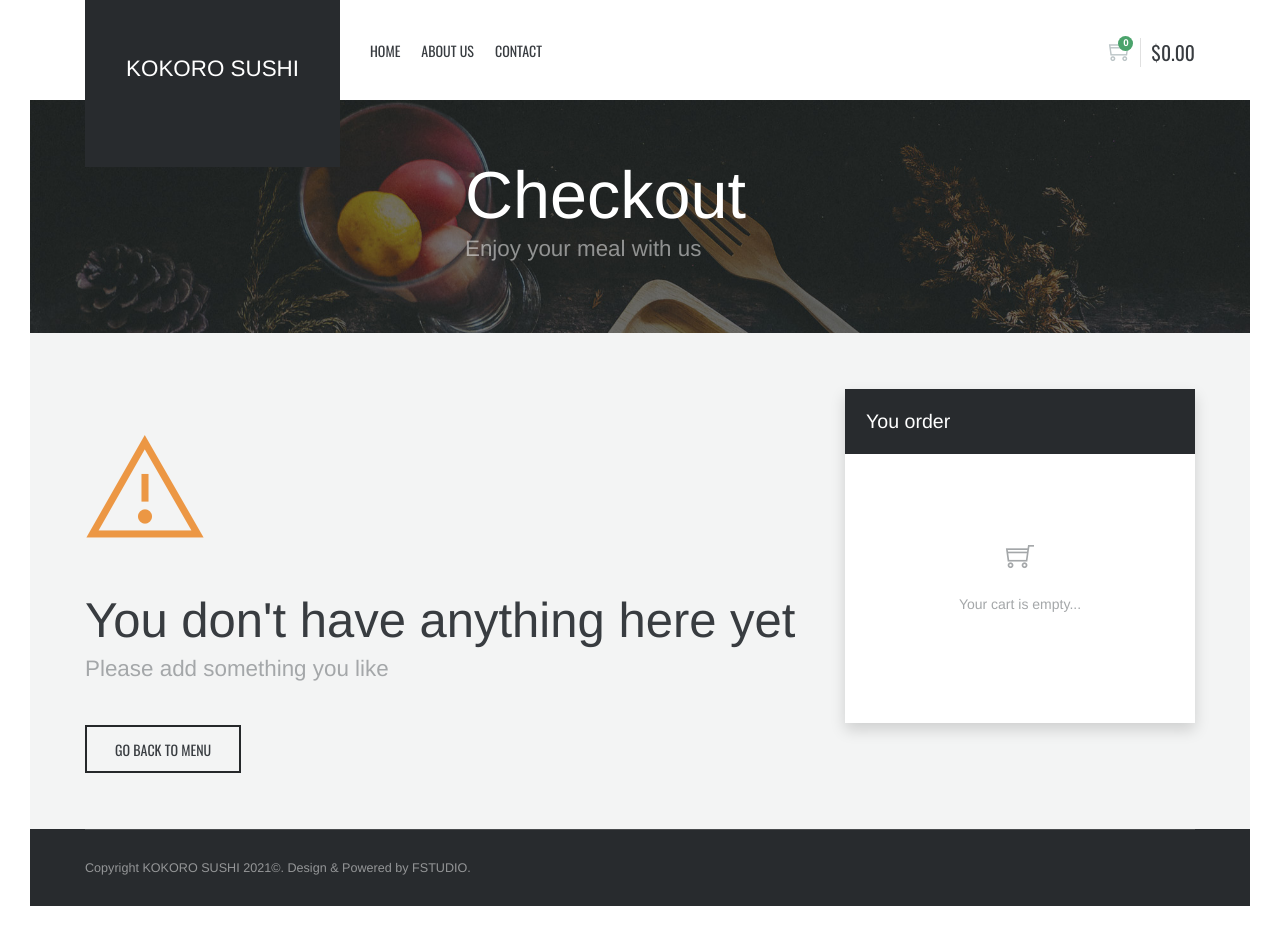
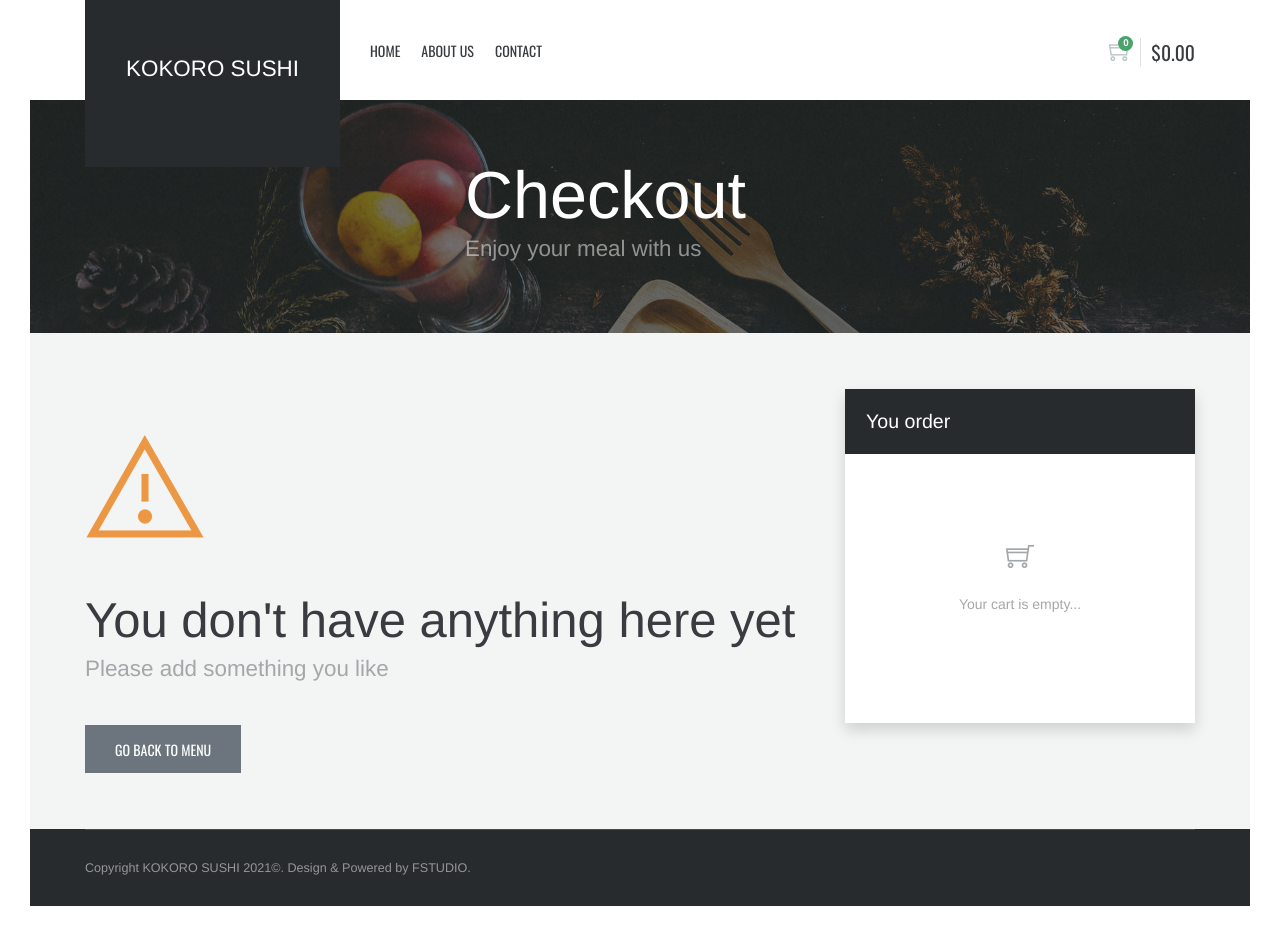
Before and after one commit to FANG-NZ/www.ffmenu.co.nz, a React (Create React App) app: page /checkout in a window 1280 px wide. Built offline with nearby package versions, Linux system fonts and the light colour scheme.

Commit message:
done for checkout page layout

```diff
--- a/src/pages/checkoutpage.jsx
+++ b/src/pages/checkoutpage.jsx
@@ -1,4 +1,5 @@
 import React, {useEffect, useContext} from 'react';
+import { NavLink } from 'react-router-dom';
 import {StickyContainer, Sticky} from 'react-sticky-17';
 
 import CartContext from '../tools/cartcontext';
@@ -92,9 +93,10 @@
                 </span>
                 <h1 className="mb-2">You don't have anything here yet</h1>
                 <h4 className="text-muted mb-5">Please add something you like</h4>
-                <a href="menu-list-navigation.html" className="btn btn-outline-secondary">
+
+                <NavLink to="/" className="btn btn-outline-secondary">
                     <span>Go back to menu</span>
-                </a>
+                </NavLink>
             </div>
         </div>
     )
@@ -110,7 +112,8 @@
         <>
         <div className="bg-white p-4 p-md-5 mb-4">
             <h4 className="border-bottom pb-4">
-                <i className="ti ti-user mr-3 text-primary"></i>Basic informations
+                <i className="ti ti-user mr-3 text-primary"></i>
+                Basic informations
             </h4>
 
             <div className="row mb-5">
@@ -166,6 +169,7 @@
  */
 const CheckoutPage = () =>{
     const _cartcontext = useContext(CartContext);
+    const _isCartEmpty = _cartcontext.isCartEmpty();
 
     //defien the useEffect HOOKS
     useEffect(()=>{
@@ -213,7 +217,7 @@
                             </div>
 
                             {/** Check if cart is empty */}
-                            {_cartcontext.isCartEmpty()
+                            {_isCartEmpty
                                 ? <CartEmptyBlock />
                                 : <>
                                     <table className="cart-table checkout-cart-table">
@@ -236,7 +240,10 @@
 
                     {/** START right panel */}
                     <div className="col-xl-8 col-lg-7 order-lg-first">
-                        <LeftEmptyBlock />
+                        {_isCartEmpty
+                            ? <LeftEmptyBlock />
+                            : <LeftFormBlock />
+                        }
                     </div>
                 </div>
             </div>
--- a/src/pages/footer.jsx
+++ b/src/pages/footer.jsx
@@ -1,3 +1,5 @@
+import '../scss/footer.scss';
+
 const Footer = () =>(
     <footer id="footer" className="bg-dark dark">
 
--- /dev/null
+++ b/src/scss/footer.scss
@@ -0,0 +1,12 @@
+// This is for footer
+// -------------------------------
+
+//For small screen
+@media (max-width: 575px){
+
+    #footer{
+        margin-bottom: 0;
+        padding-bottom: 0;
+    }
+
+}
```
